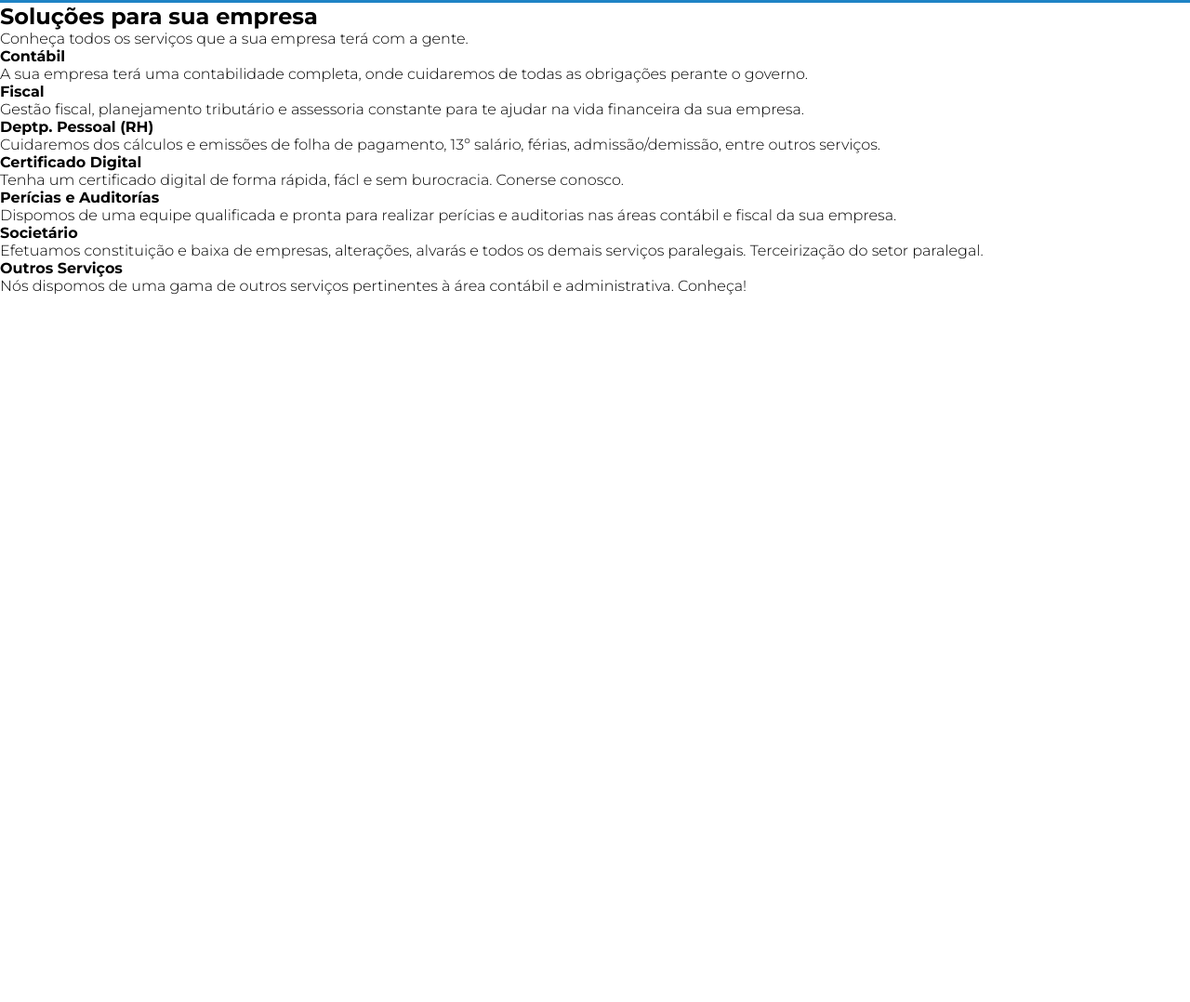
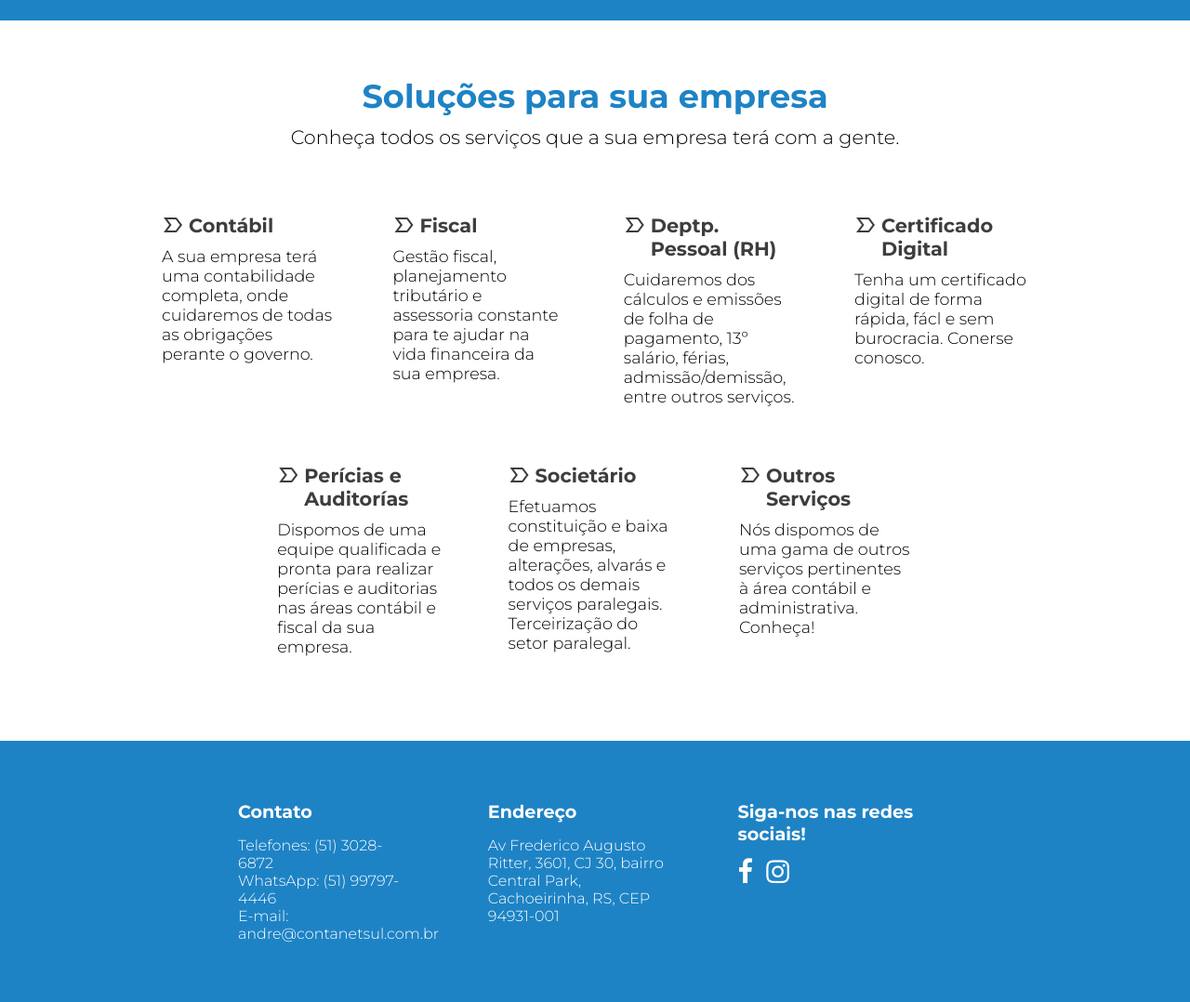
Before and after one commit to mosalaura/contanet, a plain HTML site: page index.html in a window 1280 px wide. Shown: the part 1000-2078 px from the top of the page at 93% size. Before the commit the page ends 1317 px from the top, so only its background shows below. Drawn offline with nearby package versions, Linux system fonts and the light colour scheme.

Commit message:
Ainda na criação da página principal
Foram criadas novas seções, com mais informações sobre a página. Foi criado, também o rodapé (footer) da página.

```diff
--- a/CSS/cabecalho.css
+++ b/CSS/cabecalho.css
@@ -3,7 +3,7 @@ header {
     background-color: #f9f9f9;
     display: flex;
     justify-content: space-around;
-    padding: 2rem;
+    padding: 25px;
 }
 
 .logo {
@@ -13,7 +13,7 @@ header {
 }
 
 .logo img {
-    width: 50%;
+    width: 40%;
 }
 
 .menu {
@@ -27,6 +27,7 @@ header {
 }
 
 .menu-item a {
+    font-size: 1.1rem;
     color: var(--color-grey);
     margin-left: 40px;
     transition: 0.2s;
@@ -35,6 +36,7 @@ header {
 .menu-item a:hover {
     color: var(--color-blue);
     text-decoration: underline;
+    font-weight: bold;
 }
 
 .menu-item:first-child a {
--- a/CSS/index.css
+++ b/CSS/index.css
@@ -2,16 +2,70 @@
 
 .sec-textos {
     background-color: var(--color-blue);
-    padding: 30px 18%;
+    padding: 50px 18%;
     color: #fff;
 }
 
 .sec-textos h2 {
     margin-bottom: 15px;
+    font-size: 1.4rem;
 }
 
 .sec-textos p {
     margin-bottom: 15px;
+    font-size: 1.1rem;
 }
 
 /* SEÇÃO - SOLUÇÕES */
+
+.sec-solucoes {
+    width: 80%;
+    margin: auto;
+    text-align: center;
+    margin-top: 60px;
+    margin-bottom: 60px;
+}
+
+.div-solucoes-titulos h1 {
+    color: var(--color-blue);
+    font-size: 2.2rem;
+    margin-bottom: 10px;
+}
+
+.div-solucoes-titulos p {
+    font-size: 1.3rem;
+    margin-bottom: 40px;
+}
+
+.div-artigos {
+    display: flex;
+    flex-wrap: wrap;
+    justify-content: center;
+    align-items: flex-start;
+}
+
+.a-artigo {
+    padding: 3%;
+    width: 24.25%;
+}
+
+.a-artigo h4 {
+    margin-bottom: 10px;
+    font-size: 1.3rem;
+    text-align: left;
+    color: var(--color-black);
+}
+
+.a-artigo p {
+    font-size: 1.1rem;
+    text-align: left;
+}
+
+.titulo-artigo {
+    display: flex;
+}
+
+.titulo-artigo span {
+    color: var(--color-black);
+    padding-right: 5px;
+}
--- a/CSS/rodape.css
+++ b/CSS/rodape.css
@@ -0,0 +1,44 @@
+footer {
+    width: 100%;
+    background-color: var(--color-blue);
+}
+
+.sec-rodape {
+    margin: auto;
+    display: flex;
+    padding: 5% 20%;
+    color: #ffffff;
+}
+
+.sec-rodape h2 {
+    font-size: 1.2rem;
+    margin-bottom: 15px;
+}
+
+.sec-rodape a {
+    color: #ffffff;
+}
+
+.sec-rodape div+div {
+    margin-left: 10%;
+}
+
+#contato {
+    width: 25%;
+}
+
+#endereco {
+    width: 25%;
+}
+
+#social {
+    width: 25%;
+}
+
+#social a {
+    font-size: 1.8rem;
+}
+
+#social a+a {
+    margin-left: 10px;
+}
--- a/CSS/root.css
+++ b/CSS/root.css
@@ -2,5 +2,5 @@
     --color-blue: #1E83C5;
     --color-grey: #808080;
     --color-green: #03A84E;
-    --color-black: rgb(34, 34, 34);
+    --color-black: rgb(61, 61, 61);
 }
--- a/index.html
+++ b/index.html
@@ -5,6 +5,9 @@
     <meta charset="UTF-8">
     <meta http-equiv="X-UA-Compatible" content="IE=edge">
     <meta name="viewport" content="width=device-width, initial-scale=1.0">
+    <link rel="stylesheet"
+        href="https://fonts.googleapis.com/css2?family=Material+Symbols+Outlined:opsz,wght,FILL,GRAD@48,400,0,0" />
+    <link rel="stylesheet" href="https://cdnjs.cloudflare.com/ajax/libs/font-awesome/4.7.0/css/font-awesome.min.css">
     <link rel="stylesheet" href="./CSS/reset.css">
     <link rel="stylesheet" href="./CSS/root.css">
     <link rel="stylesheet" href="./CSS/cabecalho.css">
@@ -16,7 +19,7 @@
 
 <body>
 
-    <!-- CABEÇALHO -->
+    <!-- CABEÇALHO - HEADER -->
     <header>
         <a href="./index.html" class="logo">
             <img src="./img/logo/logocurto.png" alt="">
@@ -69,58 +72,114 @@
 
     <!-- SEÇÃO - SOLUÇÕES -->
     <section class="sec-solucoes">
+        <div class="div-solucoes-titulos">
             <h1>Soluções para sua empresa</h1>
             <p>Conheça todos os serviços que a sua empresa terá com a gente.</p>
+        </div>
 
-        <a>
-            <article>
+        <div class="div-artigos">
+            <a class="a-artigo">
+                <article class="titulo-artigo">
+                    <span class="material-symbols-outlined">label_important</span>
                     <h4>Contábil</h4>
-                <p>A sua empresa terá uma contabilidade completa, onde cuidaremos de todas as obrigações perante o governo.</p>
                 </article>
+
+                <p>A sua empresa terá uma contabilidade completa, onde cuidaremos de todas as obrigações perante o
+                    governo.</p>
             </a>
 
-        <a>
-            <article>
+            <a class="a-artigo">
+                <article class="titulo-artigo">
+                    <span class="material-symbols-outlined">label_important</span>
                     <h4>Fiscal</h4>
-                <p>Gestão fiscal, planejamento tributário e assessoria constante para te ajudar na vida financeira da sua empresa.</p>
                 </article>
+
+                <p>Gestão fiscal, planejamento tributário e assessoria constante para te ajudar na vida financeira da
+                    sua empresa.</p>
             </a>
 
-        <a>
-            <article>
+            <a class="a-artigo">
+                <article class="titulo-artigo">
+                    <span class="material-symbols-outlined">label_important</span>
                     <h4>Deptp. Pessoal (RH)</h4>
-                <p>Cuidaremos dos cálculos e emissões de folha de pagamento, 13º salário, férias, admissão/demissão, entre outros serviços.</p>
                 </article>
+
+                <p>Cuidaremos dos cálculos e emissões de folha de pagamento, 13º salário, férias, admissão/demissão,
+                    entre outros serviços.</p>
             </a>
 
-        <a>
-            <article>
+            <a class="a-artigo">
+                <article class="titulo-artigo">
+                    <span class="material-symbols-outlined">label_important</span>
                     <h4>Certificado Digital</h4>
+                </article>
+
                 <p>Tenha um certificado digital de forma rápida, fácl e sem burocracia. Conerse conosco.</p>
-            </article>
             </a>
 
-        <a>
-            <article>
+            <a class="a-artigo">
+                <article class="titulo-artigo">
+                    <span class="material-symbols-outlined">label_important</span>
                     <h4>Perícias e Auditorías</h4>
-                <p>Dispomos de uma equipe qualificada e pronta para realizar perícias e auditorias nas áreas contábil e fiscal da sua empresa.</p>
                 </article>
+
+                <p>Dispomos de uma equipe qualificada e pronta para realizar perícias e auditorias nas áreas contábil e
+                    fiscal da sua empresa.</p>
             </a>
 
-        <a>
-            <article>
+            <a class="a-artigo">
+                <article class="titulo-artigo">
+                    <span class="material-symbols-outlined">label_important</span>
                     <h4>Societário</h4>
-                <p>Efetuamos constituição e baixa de empresas, alterações, alvarás e todos os demais serviços paralegais. Terceirização do setor paralegal.</p>
                 </article>
+
+                <p>Efetuamos constituição e baixa de empresas, alterações, alvarás e todos os demais serviços
+                    paralegais. Terceirização do setor paralegal.</p>
             </a>
 
-        <a>
-            <article>
+            <a class="a-artigo">
+                <article class="titulo-artigo">
+                    <span class="material-symbols-outlined">label_important</span>
                     <h4>Outros Serviços</h4>
-                <p>Nós dispomos de uma gama de outros serviços pertinentes à área contábil e administrativa. Conheça!</p>
                 </article>
+
+                <p>Nós dispomos de uma gama de outros serviços pertinentes à área contábil e administrativa. Conheça!
+                </p>
             </a>
+        </div>
     </section>
+
+    <!-- RODAPÉ - FOOTER -->
+
+    <footer>
+        <section class="sec-rodape">
+            <div id="contato">
+                <h2>Contato</h2>
+                <a href="">
+                    <p>Telefones: (51) 3028-6872</p>
+                </a>
+                <a href="https://api.whatsapp.com/send?phone=5551997974446">
+                    <p>WhatsApp: (51) 99797-4446</p>
+                </a>
+                <a href="">
+                    <p>E-mail: andre@contanetsul.com.br</p>
+                </a>
+            </div>
+
+            <div id="endereco">
+                <h2>Endereço</h2>
+                <a href="https://goo.gl/maps/Pzh5QHZv5FfxfYiMA">Av Frederico Augusto Ritter, 3601, CJ 30, bairro Central
+                    Park, Cachoeirinha, RS, CEP 94931-001
+                </a>
+            </div>
+
+            <div id="social">
+                <h2>Siga-nos nas redes sociais!</h2>
+                <a href="https://www.facebook.com/andre.machado.3517563" class="fa fa-facebook"></a>
+                <a href="https://www.instagram.com/andremachado_contador/" class="fa fa-instagram"></a>
+            </div>
+        </section>
+    </footer>
 
     <script src="./JS/slideshow.js"></script>
 </body>
```
Lines whose indentation alone changed are shown as unchanged.
